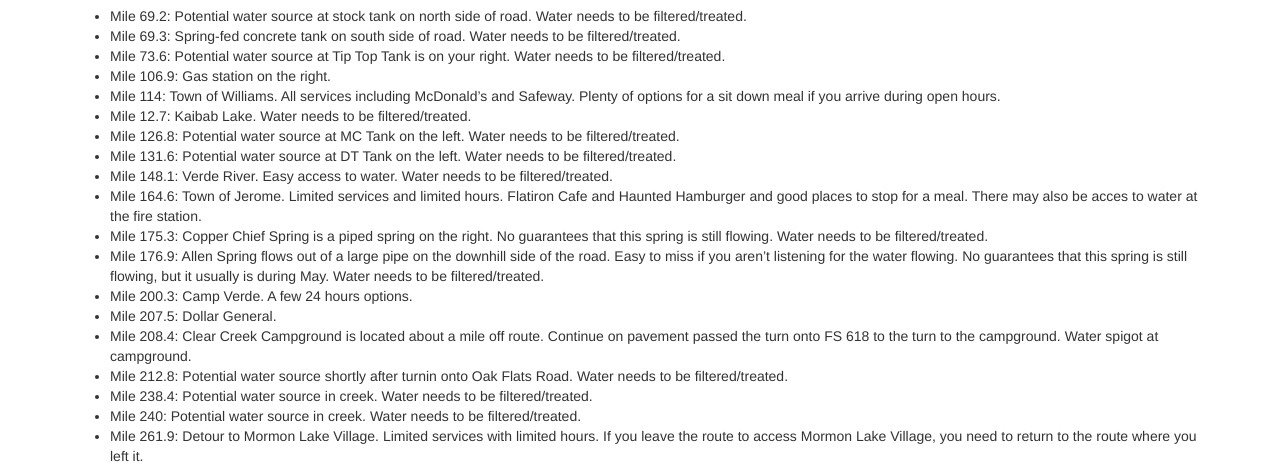
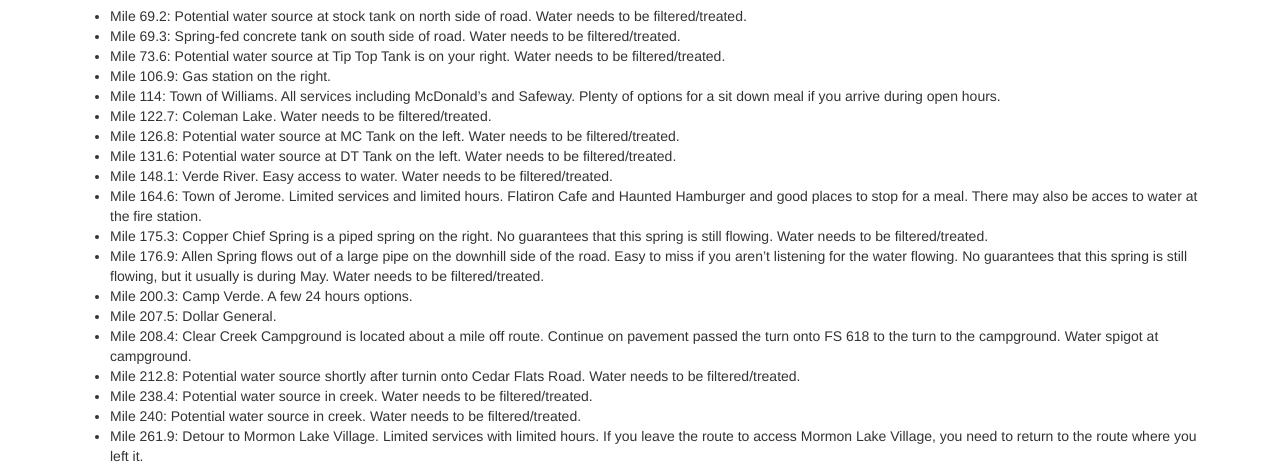
Before and after one commit to dcernst/PinyonsPines, a Jekyll site: the page built from course2022.md, in a window 1280 px wide and 900 px high, scrolled down 2002 px. Shown: the part 244-712 px from the top of the window. Built offline with Jekyll 4.4.1, drawn with Linux system fonts in a browser that asks for light colours; nearby versions of some CDN libraries.

Commit message:
Fixed typos

```diff
--- a/course2022.md
+++ b/course2022.md
@@ -56,7 +56,7 @@
 - Mile 73.6: Potential water source at Tip Top Tank is on your right. Water needs to be filtered/treated.
 - Mile 106.9: Gas station on the right.
 - Mile 114: Town of Williams.  All services including McDonald's and Safeway. Plenty of options for a sit down meal if you arrive during open hours.
-- Mile 12.7: Kaibab Lake. Water needs to be filtered/treated.
+- Mile 122.7: Coleman Lake. Water needs to be filtered/treated.
 - Mile 126.8: Potential water source at MC Tank on the left. Water needs to be filtered/treated.
 - Mile 131.6: Potential water source at DT Tank on the left. Water needs to be filtered/treated.
 - Mile 148.1: Verde River. Easy access to water. Water needs to be filtered/treated.
@@ -66,7 +66,7 @@
 - Mile 200.3: Camp Verde. A few 24 hours options.
 - Mile 207.5: Dollar General.
 - Mile 208.4: Clear Creek Campground is located about a mile off route. Continue on pavement passed the turn onto FS 618 to the turn to the campground.  Water spigot at campground.
-- Mile 212.8: Potential water source shortly after turnin onto Oak Flats Road. Water needs to be filtered/treated.
+- Mile 212.8: Potential water source shortly after turnin onto Cedar Flats Road. Water needs to be filtered/treated.
 - Mile 238.4: Potential water source in creek. Water needs to be filtered/treated.
 - Mile 240: Potential water source in creek. Water needs to be filtered/treated.
 - Mile 261.9: Detour to Mormon Lake Village. Limited services with limited hours.  If you leave the route to access Mormon Lake Village, you need to return to the route where you left it.
```
